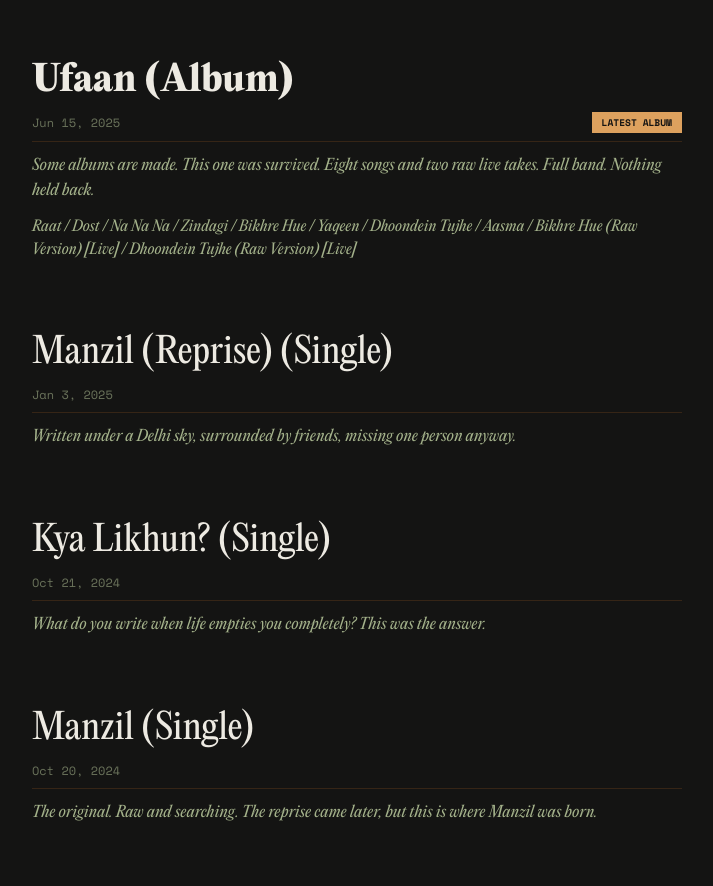
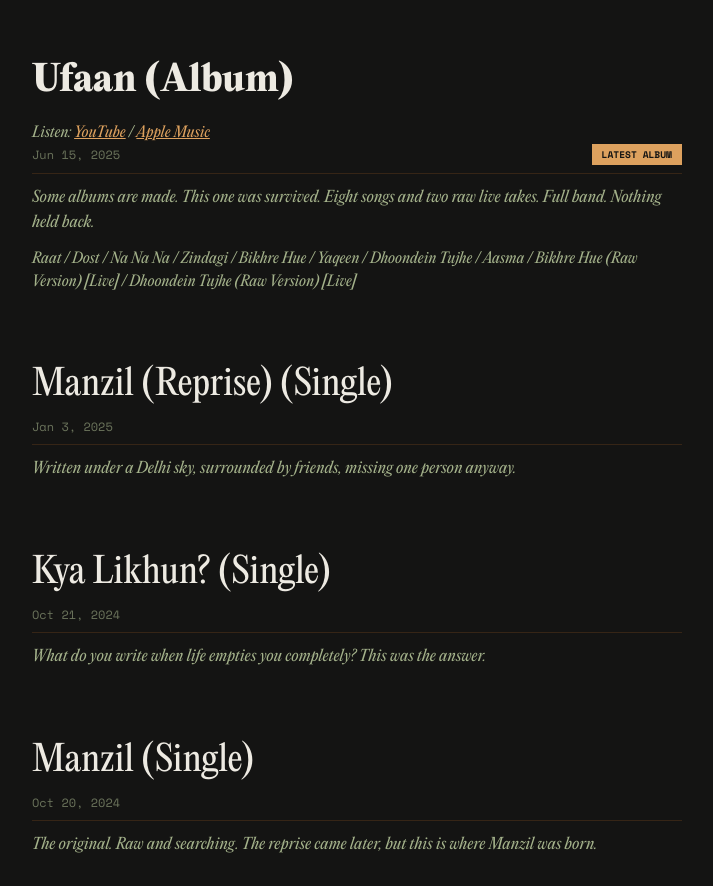
Before and after one commit to somanshu-agarwal/chambalguy-website, a plain HTML site: page index.html in a window 1280 px wide. Shown: the part 2080-2966 px from the top of the page, without its empty margins (283-996 px from the left). Drawn offline with nearby package versions, Linux system fonts and the light colour scheme.

Commit message:
Add tracklist links for Ufaan album

```diff
--- a/index.html
+++ b/index.html
@@ -195,6 +195,7 @@
       <div class="release featured">
         <div class="release-content">
           <h3><a href="https://www.youtube.com/watch?v=5ZUD0Qjl7cY&list=OLAK5uy_nQkCgc3zK7XaMSPXs3-DxNhrRGIvehDEo" target="_blank">Ufaan (Album)</a></h3>
+          <p class="tracklist">Listen: <a href="https://www.youtube.com/watch?v=5ZUD0Qjl7cY&list=OLAK5uy_nQkCgc3zK7XaMSPXs3-DxNhrRGIvehDEo" target="_blank" style="color: var(--terracotta); text-decoration: underline;">YouTube</a> / <a href="https://music.apple.com/in/album/ufaan/1818513130" target="_blank" style="color: var(--terracotta); text-decoration: underline;">Apple Music</a></p>
           <div class="meta-row">
             <span class="date">Jun 15, 2025</span>
             <span class="tag-latest">LATEST ALBUM</span>
```
